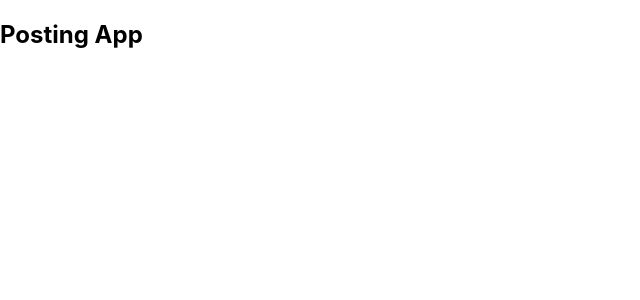
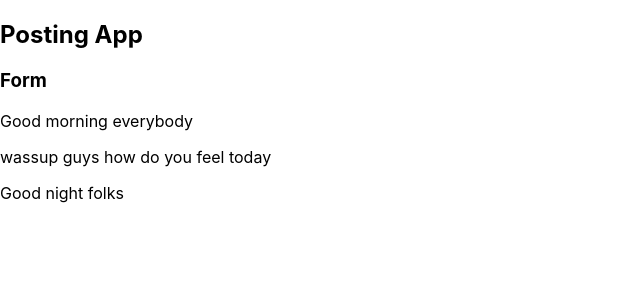
Before and after one commit to Mesmoudi13/Posting-App, a React (Create React App) app: page / in a window 1280 px wide. Shown: the top 300 px of the page, without its empty margins (0-640 px from the left). Built offline with nearby package versions, Linux system fonts and the light colour scheme.

Commit message:
Implementing the PostList component and what it does

```diff
--- a/src/App.js
+++ b/src/App.js
@@ -1,18 +1,29 @@
 import React,{ Component } from 'react';
-import postForm from './Components/postForm/postForm';
-import postList from './Components/postList/postList';
+import PostForm from './Components/PostForm/PostForm';
+import PostList from './Components/PostList/PostList';
 
 class App extends Component{
+  state = {
+    posts : [
+      {content : 'Good morning everybody'},
+      {content : 'wassup guys how do you feel today'},
+      {content : 'Good night folks'}
+    ]
+  }
   render(){
+    const {posts}= this.state;
+    const postList = posts.map((post, index) =>{
+      return <PostList post={post} key={index} />
+    })
     return(
       <div className="App">
            <h2>Posting App</h2>
            <div>
-             <postForm />
-             <postForm />
+             <PostForm />
+             {postList}
            </div>
       </div>
-    )
+    );
   }
 }
 
--- a/src/Components/postForm/postForm.js
+++ b/src/Components/PostForm/PostForm.js
@@ -1,6 +1,6 @@
 import React from 'react';
 
-const postForm = () =>{
+const PostForm = () =>{
     return(
         <div>
             <h3>Form</h3>
@@ -8,4 +8,4 @@ const postForm = () =>{
     )
 }
 
-export default postForm;
+export default PostForm;
--- /dev/null
+++ b/src/Components/PostList/PostList.js
@@ -0,0 +1,15 @@
+import React,{ Component,Fragment } from 'react';
+
+class PostList extends Component {
+    render(){
+        return(
+            <Fragment>
+                <p>
+                    {this.props.post.content}
+                </p>
+            </Fragment>
+        )
+    }
+}
+
+export default PostList;
--- a/src/Components/postList/postList.js
+++ /dev/null
@@ -1,13 +0,0 @@
-import React,{ Component } from 'react';
-
-class postList extends Component {
-    render(){
-        return(
-            <div>
-                <h3>postList</h3>
-            </div>
-        )
-    }
-}
-
-export default postList;
--- a/src/index.js
+++ b/src/index.js
@@ -11,7 +11,5 @@ ReactDOM.render(
   document.getElementById('root')
 );
 
-// If you want to start measuring performance in your app, pass a function
-// to log results (for example: reportWebVitals(console.log))
-// or send to an analytics endpoint. Learn more: https://bit.ly/CRA-vitals
+
 reportWebVitals();
```
Also changed, not shown: src/Components/PostForm/PostForm.css (added), src/Components/PostList/PostList.css (added).
